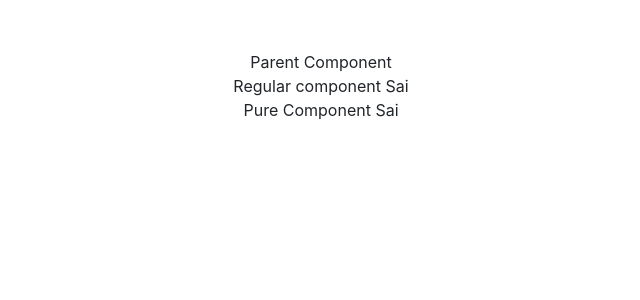
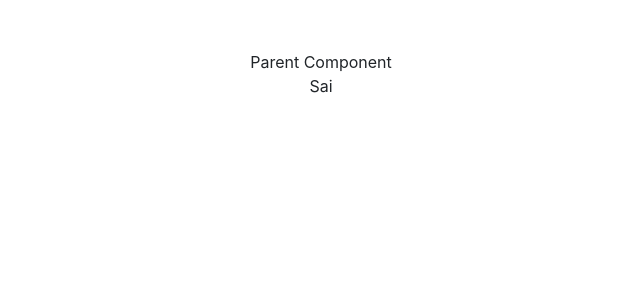
Before and after one commit to saitinku510/React-app, a React (Create React App) app: page / in a window 1280 px wide. Shown: the top 300 px of the page, without its empty margins (319-959 px from the left). Built offline with nearby package versions, Linux system fonts and the light colour scheme.

Commit message:
Memos Components

```diff
--- /dev/null
+++ b/src/Components/MemoComp.js
@@ -0,0 +1,12 @@
+import React from 'react'
+
+function MemoComp({name}) {
+    console.log('rendering memo component')
+  return (
+    <div>
+      {name}
+    </div>
+  )
+}
+
+export default React.memo(MemoComp)
--- a/src/Components/ParentComp.js
+++ b/src/Components/ParentComp.js
@@ -1,6 +1,7 @@
 import React, { Component } from "react";
 import RegularComp from "./RegularComp";
 import PureComp from "./pureComponent";
+import MemoComp from "./MemoComp";
 
 class ParentComp extends Component {
   constructor(props) {
@@ -24,8 +25,9 @@
     return (
       <div>
         Parent Component
-        <RegularComp name={this.state.name}></RegularComp>
-        <PureComp name={this.state.name}></PureComp>
+        <MemoComp name={this.state.name}/>
+        {/* <RegularComp name={this.state.name}></RegularComp> */}
+        {/* <PureComp name={this.state.name}></PureComp> */}
       </div>
     );
   }
```
